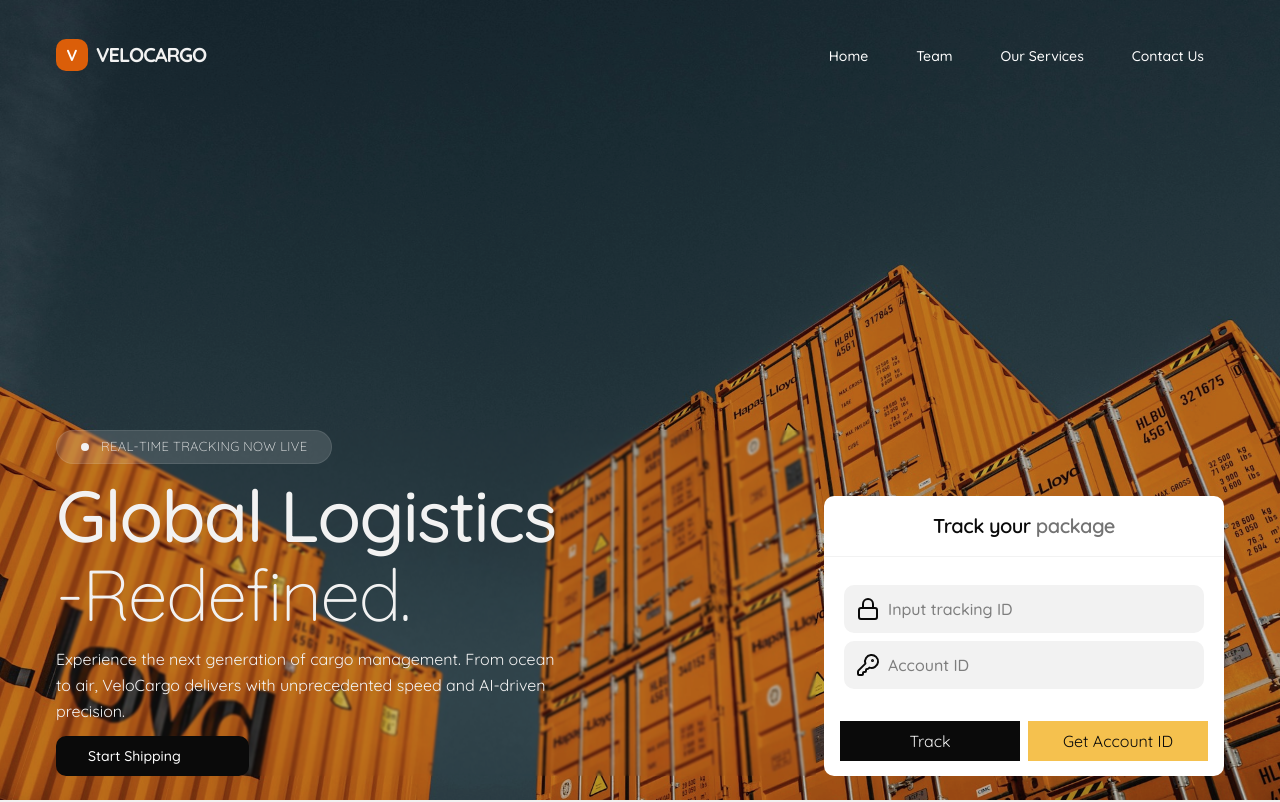
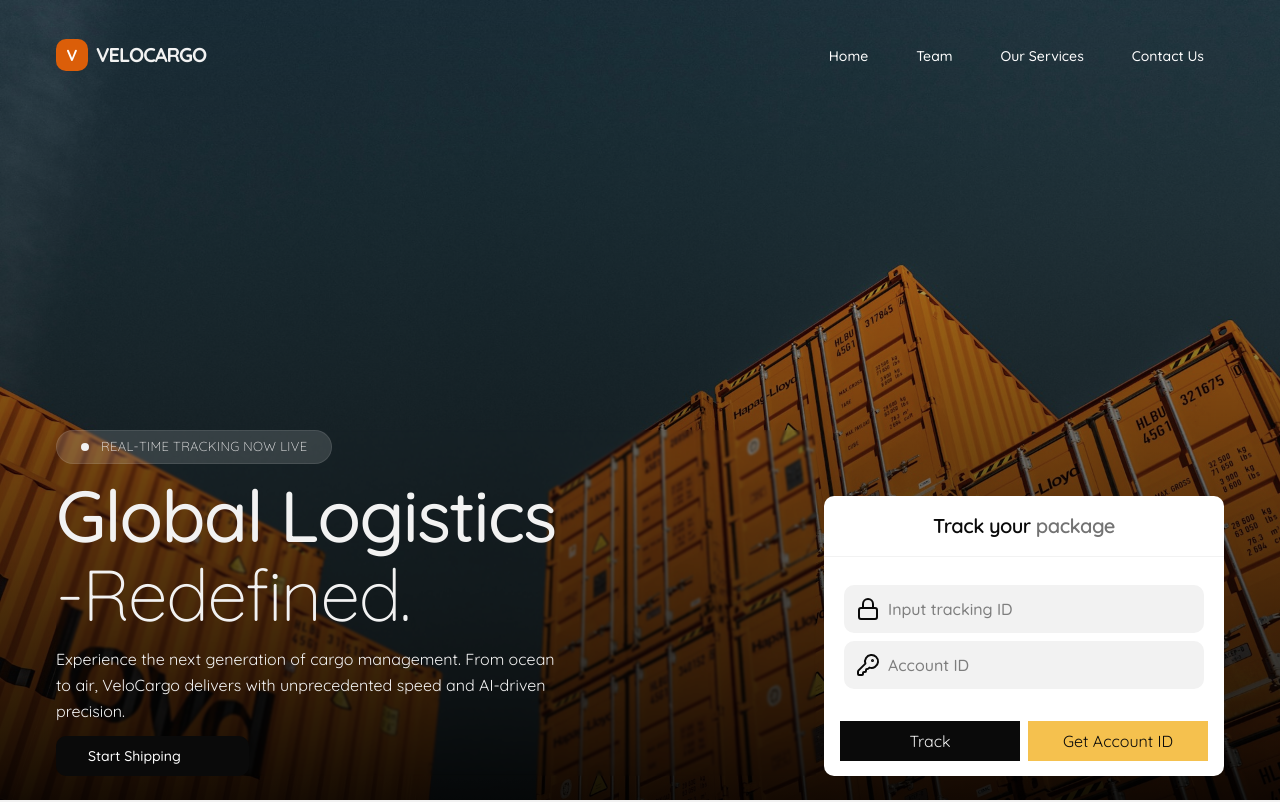
Before and after one commit to Elite-Dev-Repo/VeloCargo, a React (Vite) app: page / in a window 1280 px wide. Shown: the top 802 px of the page. Built offline with nearby package versions, Linux system fonts and the light colour scheme; some icons are missing.

Commit message:
header fix

```diff
--- a/src/App.jsx
+++ b/src/App.jsx
@@ -34,8 +34,8 @@ function App() {
           alt="Cargo Ship at Sea"
           className="w-full h-full absolute inset-0 z-1 object-cover grayscale-[0.2]"
         />
-        <section className=" w-full h-full absolute z-2  bg-foreground/20">
-          <div className=" cont w-full h-full flex flex-col lg:flex-row lg:items-end pb-6 justify-center gap-2 max-md:items-center">
+        <section className=" w-full h-full absolute z-2  bg-gradient-to-b from-transparent to-black/90">
+          <div className=" h-full cont w-full flex flex-col lg:flex-row relative lg:items-end pb-6 justify-center gap-2 max-md:items-center">
             <div className="flex-1 backdrop-blur-[1px] w-full flex flex-col gap-3 items-start max-sm:items-center justify-center  ">
               <motion.div
                 initial={{ opacity: 0, x: 20 }}
```
